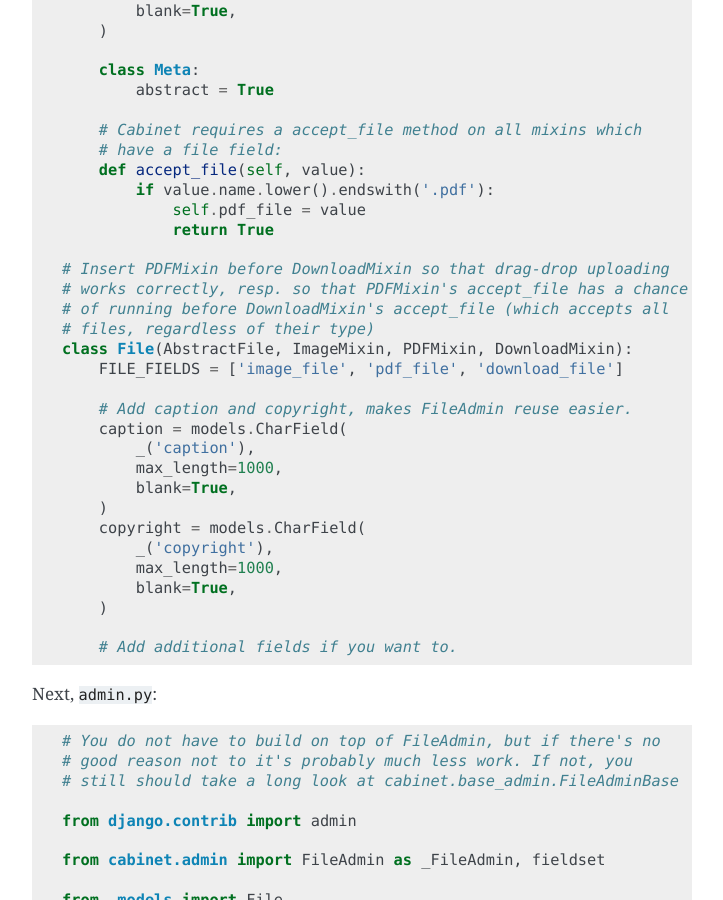
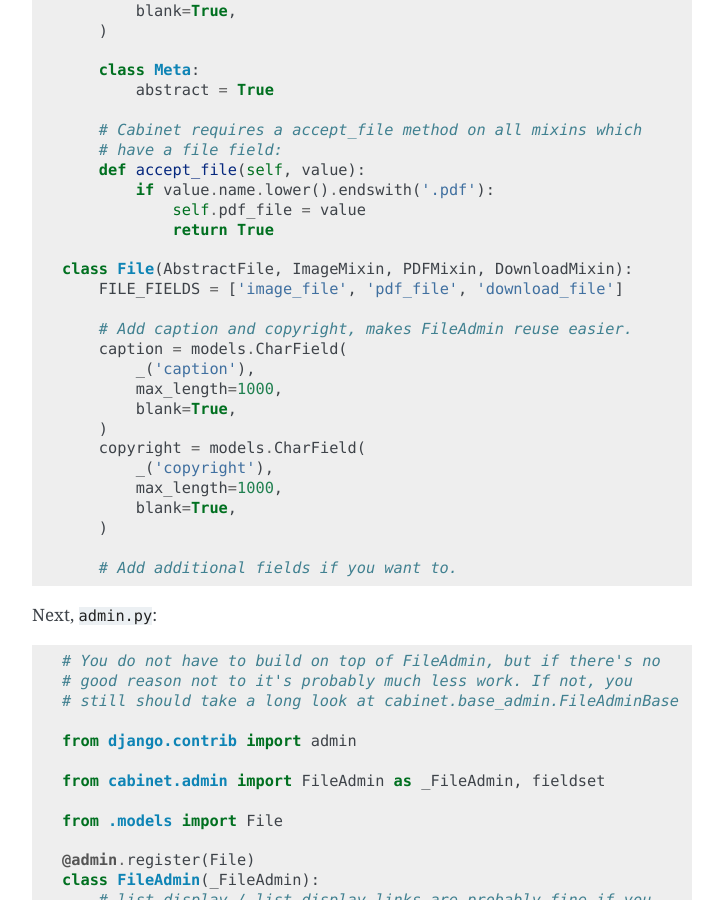
Before and after one commit to feincms/django-cabinet, a Sphinx documentation site: the page built from docs/index.rst, in a window 1280 px wide and 900 px high, scrolled down 3201 px. Shown: the whole window, without its empty margins (388-1111 px from the left). Built offline with Sphinx 7.4.7, drawn with Linux system fonts in a browser that asks for light colours.

Commit message:
Remove outdated note about inherited classes ordering

```diff
--- a/docs/index.rst
+++ b/docs/index.rst
@@ -88,10 +88,6 @@ First, ``models.py``::
                 self.pdf_file = value
                 return True
 
-    # Insert PDFMixin before DownloadMixin so that drag-drop uploading
-    # works correctly, resp. so that PDFMixin's accept_file has a chance
-    # of running before DownloadMixin's accept_file (which accepts all
-    # files, regardless of their type)
     class File(AbstractFile, ImageMixin, PDFMixin, DownloadMixin):
         FILE_FIELDS = ['image_file', 'pdf_file', 'download_file']
 
```
